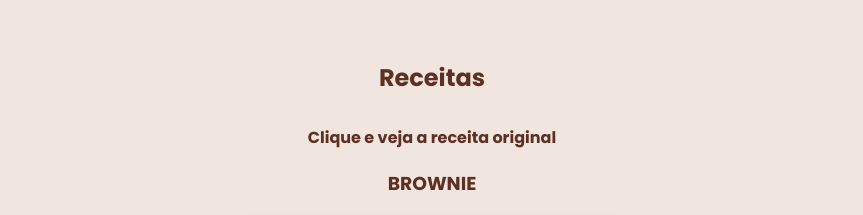
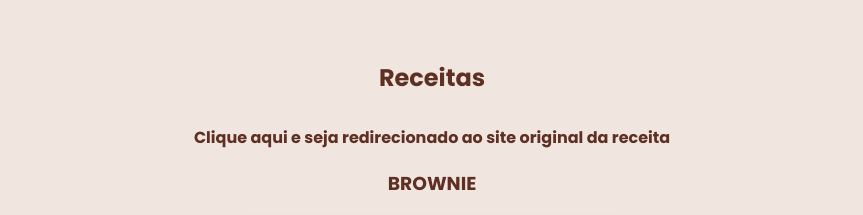
Before and after one commit to ana-cwi/receitas.js, a plain HTML site: page index.html in a window 1280 px wide. Shown: the top 215 px of the page, without its empty margins (208-1071 px from the left). Drawn offline with Linux system fonts and the light colour scheme.

Commit message:
Update index.html

```diff
--- a/index.html
+++ b/index.html
@@ -83,7 +83,7 @@
   <h2>Receitas</h2>
 
   <a href="https://www.tudogostoso.com.br/receita/11659-brownie-super-facil.html" target="_blank">
-    Clique e veja a receita original
+    Clique aqui e seja redirecionado ao site original da receita
   </a>
 
   <h3>BROWNIE</h3>
```
